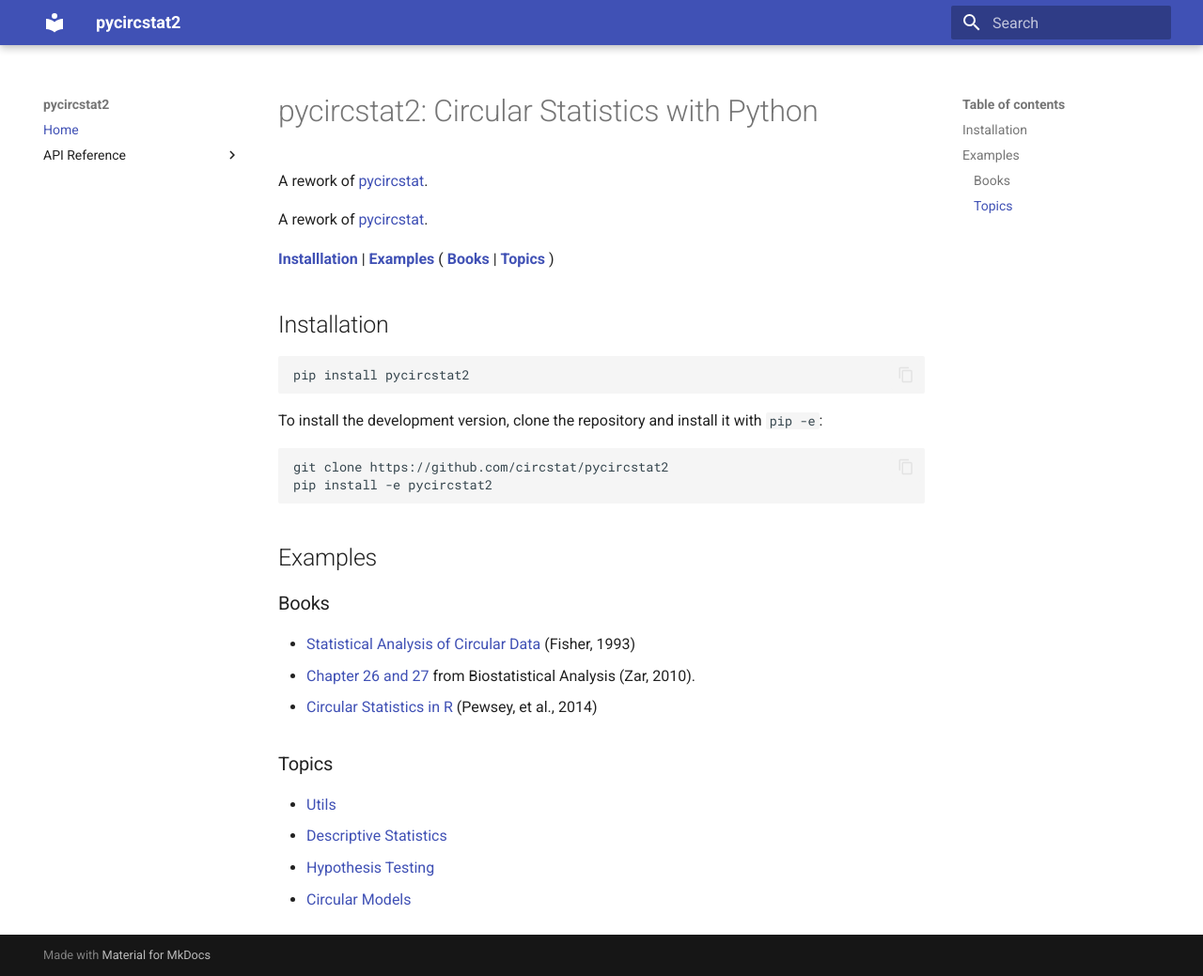
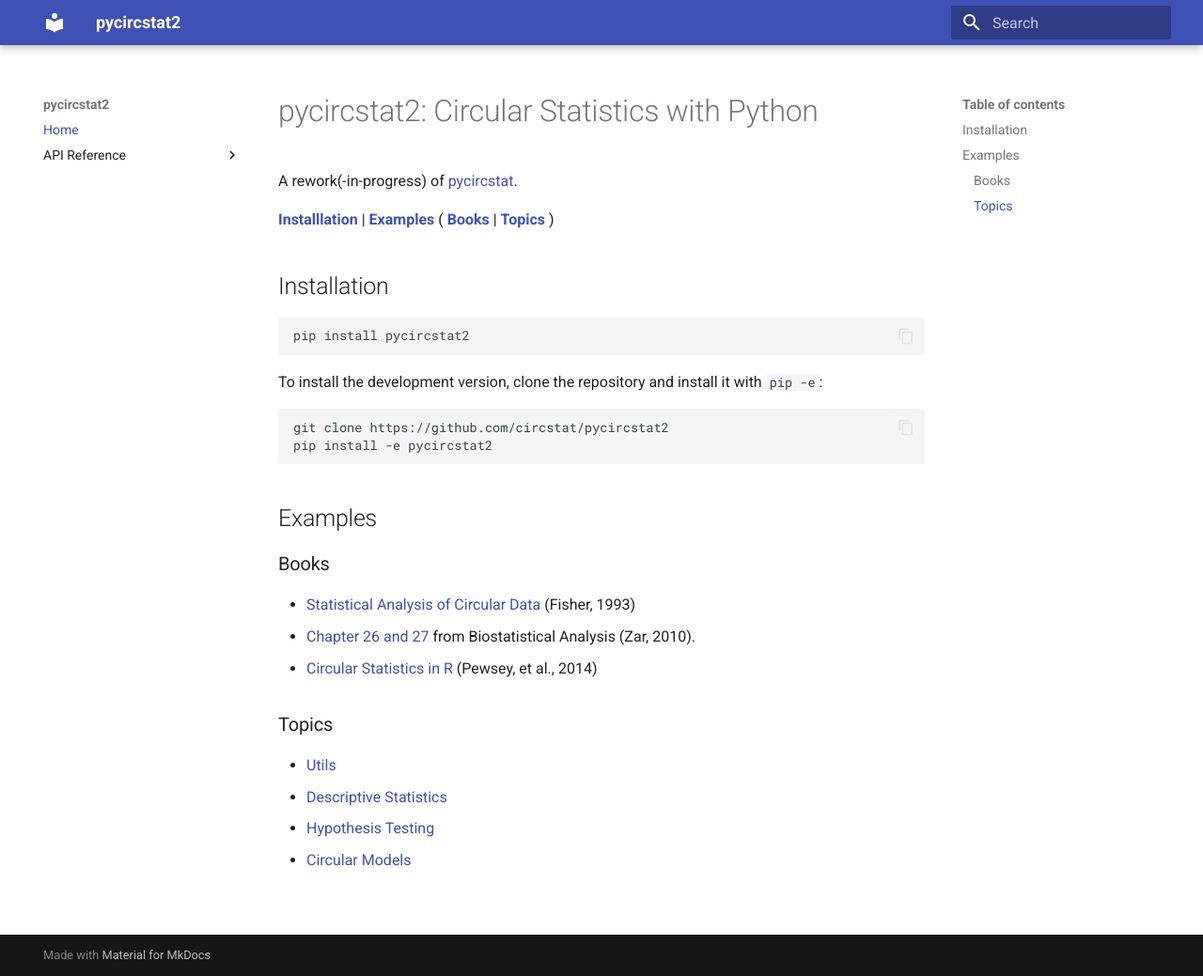
Before and after one commit to circstat/pycircstat2, an MkDocs documentation site: the page built from docs/docs/index.md, in a window 1280 px wide and 1039 px high. Shown: the whole window at 94% size. Built offline with MkDocs 1.6.1 and Material for MkDocs 9.7.7, drawn with Linux system fonts in a browser that asks for light colours.

Commit message:
fix: docs

```diff
--- a/docs/docs/index.md
+++ b/docs/docs/index.md
@@ -1,8 +1,6 @@
 # pycircstat2: Circular Statistics with Python
 
-A rework of [pycircstat](https://github.com/circstat/pycircstat).
-
-A rework of [pycircstat](https://github.com/circstat/pycircstat).
+A rework(-in-progress) of [pycircstat](https://github.com/circstat/pycircstat).
 
 [**Installlation**](#installation) |
 [**Examples**](#examples) (
```
